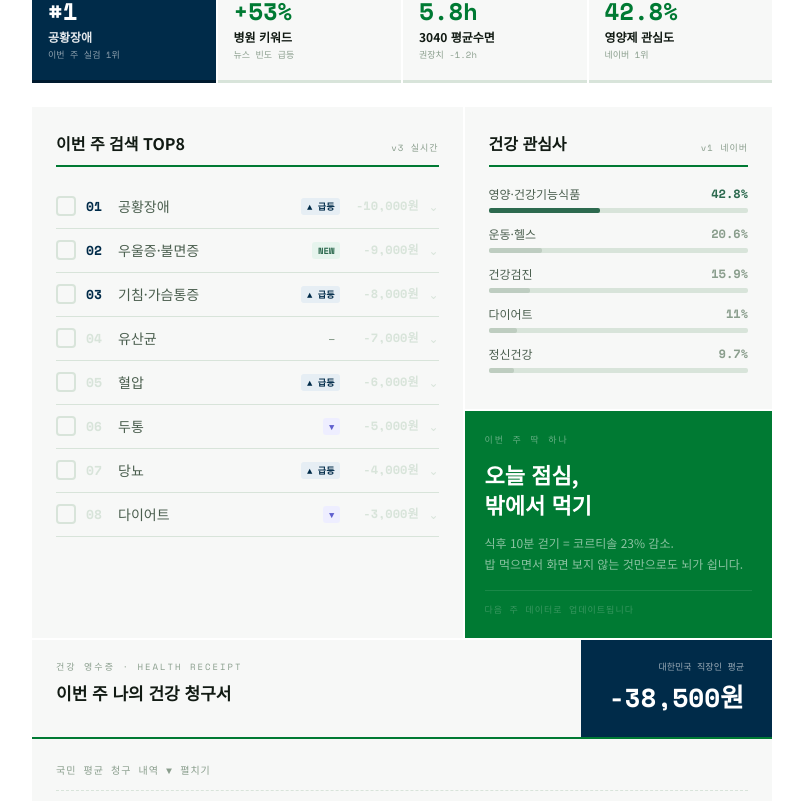
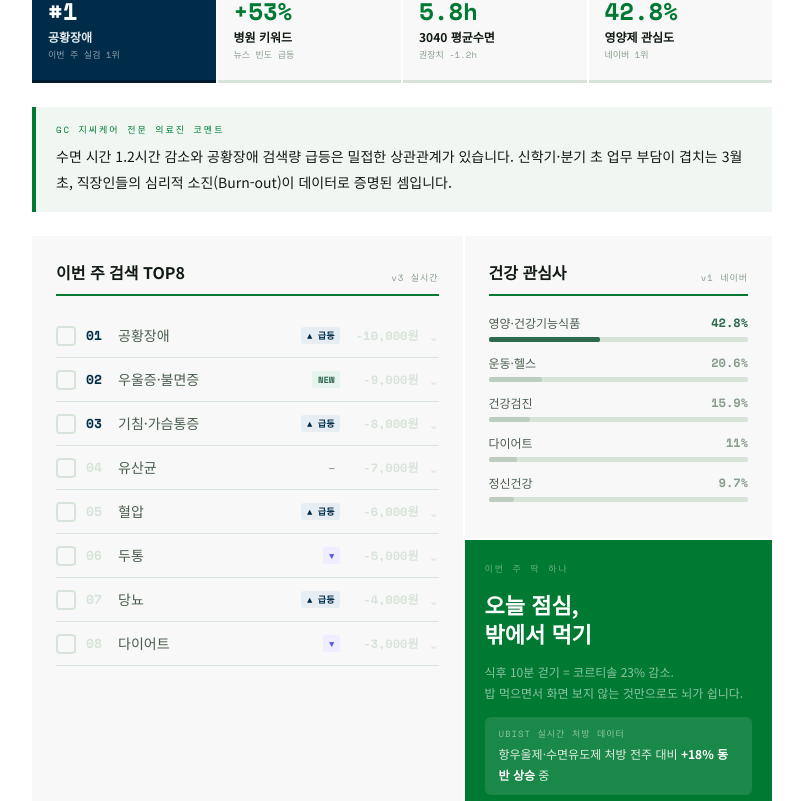
Before and after one commit to hjkang25/gc-health-weekly, a Next.js app: page /3040 in a window 1280 px wide. Shown: the part 359-1160 px from the top of the page, without its empty margins (238-1041 px from the left). Built offline with nearby package versions, Linux system fonts and the light colour scheme.

Commit message:
feat: 전문가 코멘트 + UBIST 데이터 추가

```diff
--- a/app/3040/page.tsx
+++ b/app/3040/page.tsx
@@ -117,6 +117,15 @@ export default function Page() {
           ))}
         </div>
 
+        <div style={{ background: '#f0f7f3', borderLeft: '4px solid #007A33', padding: '16px 20px', marginBottom: 24 }}>
+          <div style={{ fontFamily: MONO, fontSize: 9, color: '#007A33', letterSpacing: 2, marginBottom: 8 }}>
+            GC 지씨케어 전문 의료진 코멘트
+          </div>
+          <p style={{ fontFamily: SANS, fontSize: 14, color: '#111a13', lineHeight: 1.85, margin: 0 }}>
+            수면 시간 1.2시간 감소와 공황장애 검색량 급등은 밀접한 상관관계가 있습니다. 신학기·분기 초 업무 부담이 겹치는 3월 초, 직장인들의 심리적 소진(Burn-out)이 데이터로 증명된 셈입니다.
+          </p>
+        </div>
+
         <div style={{ display: 'grid', gridTemplateColumns: '1.4fr 1fr', gap: 2, marginBottom: 2 }}>
           <div style={{ background: C.surface, padding: '24px' }}>
             <SectionTitle label="이번 주 검색 TOP8" source="v3 실시간" />
@@ -167,6 +176,12 @@ export default function Page() {
               <div style={{ fontFamily: MONO, fontSize: 9, color: 'rgba(255,255,255,0.4)', letterSpacing: 2, marginBottom: 14 }}>이번 주 딱 하나</div>
               <p style={{ fontFamily: SANS, fontSize: 22, fontWeight: 700, color: '#fff', lineHeight: 1.35, margin: '0 0 12px' }}>오늘 점심,<br />밖에서 먹기</p>
               <p style={{ fontFamily: SANS, fontSize: 12, color: 'rgba(255,255,255,0.55)', lineHeight: 1.75, margin: 0 }}>식후 10분 걷기 = 코르티솔 23% 감소.<br />밥 먹으면서 화면 보지 않는 것만으로도 뇌가 쉽니다.</p>
+              <div style={{ marginTop: 14, background: 'rgba(255,255,255,0.1)', borderRadius: 6, padding: '10px 14px' }}>
+                <div style={{ fontFamily: MONO, fontSize: 9, color: 'rgba(255,255,255,0.5)', letterSpacing: 1, marginBottom: 4 }}>UBIST 실시간 처방 데이터</div>
+                <p style={{ fontFamily: SANS, fontSize: 12, color: 'rgba(255,255,255,0.85)', margin: 0, lineHeight: 1.7 }}>
+                  항우울제·수면유도제 처방 전주 대비 <strong style={{ color: '#fff' }}>+18% 동반 상승</strong> 중
+                </p>
+              </div>
               <div style={{ marginTop: 16, borderTop: '1px solid rgba(255,255,255,0.1)', paddingTop: 12, fontFamily: MONO, fontSize: 9, color: 'rgba(255,255,255,0.22)', letterSpacing: 1 }}>다음 주 데이터로 업데이트됩니다</div>
             </div>
           </div>
```
